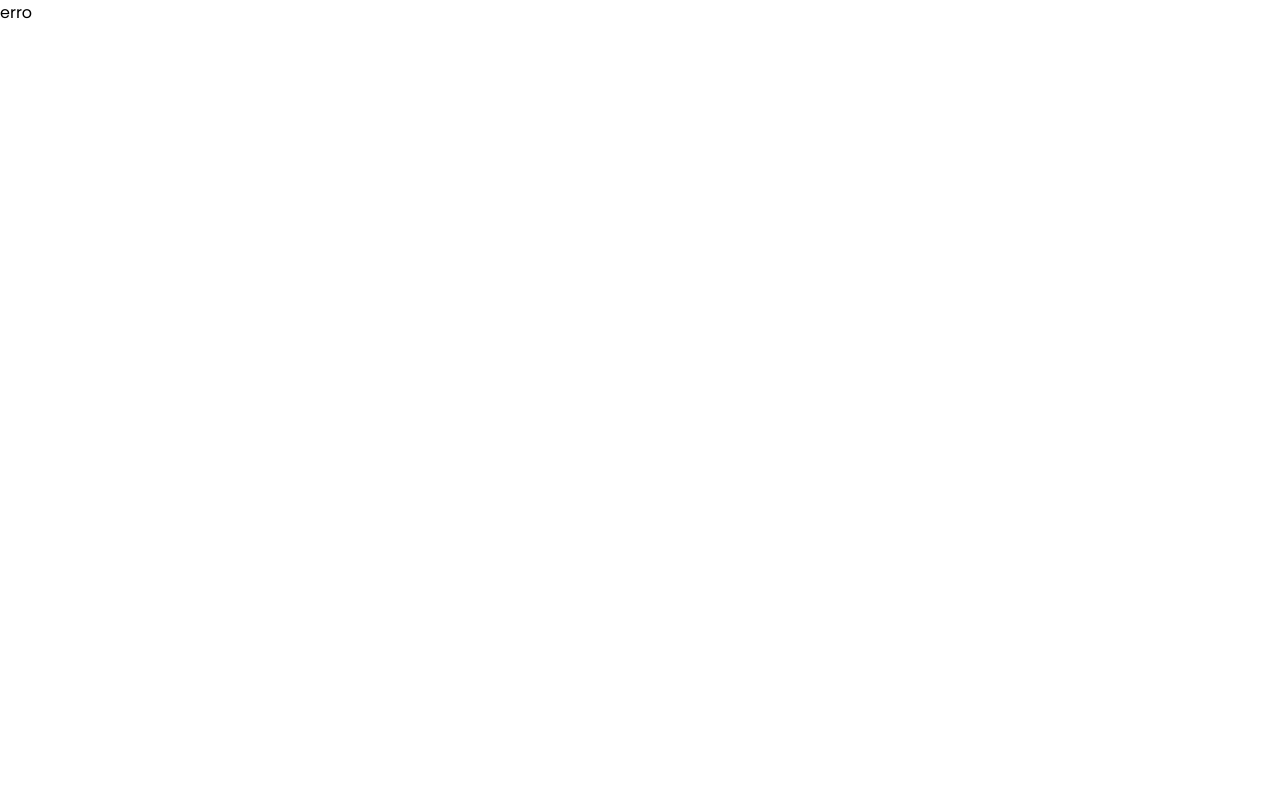
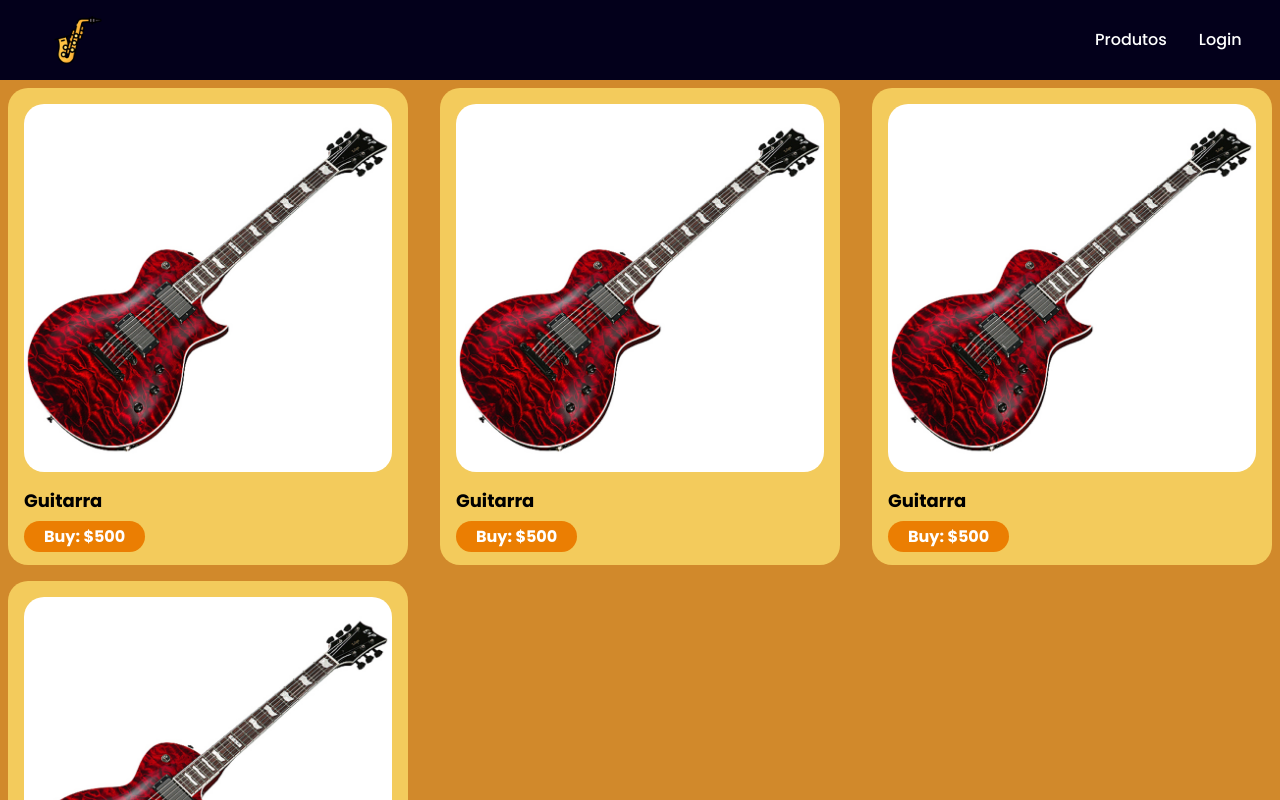
Before and after one commit to Rafafaaa-FIAP/WEB-sem2-checkpoint2, a React (Vite) app: page /Produtos in a window 1280 px wide. Before the commit this address had no page. Shown: the top 800 px of the page. Built offline with nearby package versions, Linux system fonts and the light colour scheme.

Commit message:
Feat: Products
Adição de cards

```diff
--- a/package.json
+++ b/package.json
@@ -13,7 +13,9 @@
     "react": "^18.2.0",
     "react-dom": "^18.2.0",
     "react-router-dom": "^6.23.0",
-    "sass": "^1.75.0"
+    "react-slick": "^0.30.2",
+    "sass": "^1.75.0",
+    "slick-carousel": "^1.8.1"
   },
   "devDependencies": {
     "@types/react": "^18.2.66",
--- /dev/null
+++ b/src/components/Card-style.css
@@ -0,0 +1,41 @@
+.product-card {
+
+    border-radius: 20px;
+    padding: 16px;
+    margin: 8px;
+    width: 200px;
+    background-color: rgb(243, 203, 92);
+    width: 400px
+  }
+
+  .product-card img {
+    width: 100%;
+    height: auto;
+    border-radius: 20px;
+  }
+
+  .product-card h2 {
+    margin-top: 8px;
+    font-size: 18px;
+    padding-bottom: 10px;
+  }
+
+  .product-card span {
+
+  background-color: rgb(235, 126, 2);
+  color: #fff;
+  border: none;
+  padding: 4px 20px;
+  border-radius: 20px;
+  cursor: pointer;
+  font-size: 16px;
+  font-weight: bold;
+  cursor: pointer;
+
+}
+
+.produtos {
+    display: flex;
+    flex-wrap: wrap;
+    justify-content: space-between;
+  }
--- /dev/null
+++ b/src/components/Cards.jsx
@@ -0,0 +1,13 @@
+import './Card-style.css';
+
+function ProductCard({ product }) {
+  return (
+    <div className="product-card">
+      <img src={product.image} alt={product.name} />
+      <h2>{product.name}</h2>
+      <span>{product.price}</span>
+    </div>
+  );
+}
+
+export default ProductCard;
--- /dev/null
+++ b/src/routes/Produtos.jsx
@@ -0,0 +1,46 @@
+import ProductCard from '../components/Cards';
+
+
+function Produtos() {
+
+  const products = [
+    {
+      id: 1,
+      name: 'Guitarra',
+      image: 'src/assets/images/guitarra1.jpg',
+      price: 'Buy: $500',
+    },
+
+    {
+      id: 1,
+      name: 'Guitarra',
+      image: 'src/assets/images/guitarra1.jpg',
+      price: 'Buy: $500',
+    },
+    {
+      id: 1,
+      name: 'Guitarra',
+      image: 'src/assets/images/guitarra1.jpg',
+      price: 'Buy: $500',
+    },
+
+    {
+      id: 1,
+      name: 'Guitarra',
+      image: 'src/assets/images/guitarra1.jpg',
+      price: 'Buy: $500',
+    },
+
+  ];
+
+  return (
+    <div className="produtos">
+      {products.map((product) => (
+        <ProductCard key={product.id} product={product} />
+      ))}
+    </div>
+  );
+}
+
+
+  export default Produtos
--- a/src/routes/routes.jsx
+++ b/src/routes/routes.jsx
@@ -3,6 +3,7 @@ import { createBrowserRouter, RouterProvider } from 'react-router-dom'
 import App from '../App'
 import Error from './Error'
 import Home from './Home'
+import Produtos from './Produtos'
 
 const router = createBrowserRouter([
   {
@@ -12,6 +13,7 @@ const router = createBrowserRouter([
     children: [
       { path: '/', element: <Home /> },
       { path: '/Home', element: <Home /> },
+      { path: '/Produtos', element: <Produtos/>}
     ]
   }
 ])
```
Also changed, not shown: src/assets/images/guitarra1.jpg (added), 1 other file (tests, documents, lock files or other folders).
